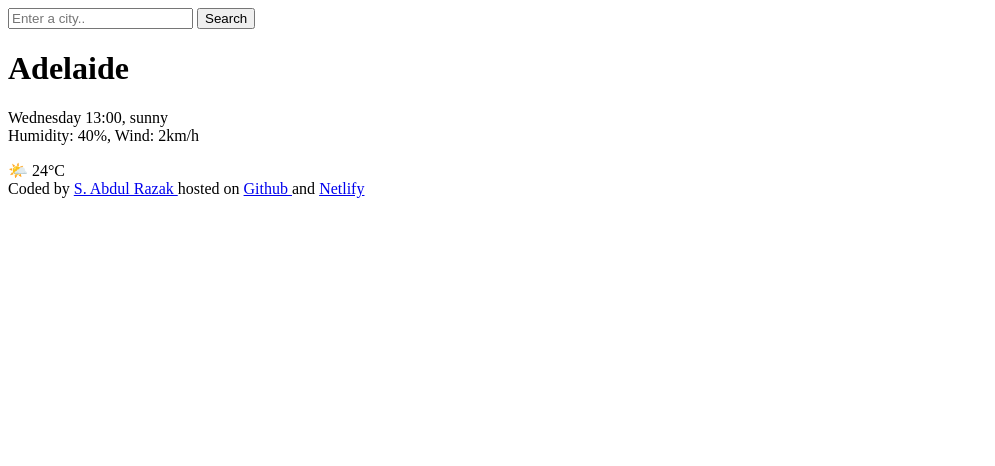
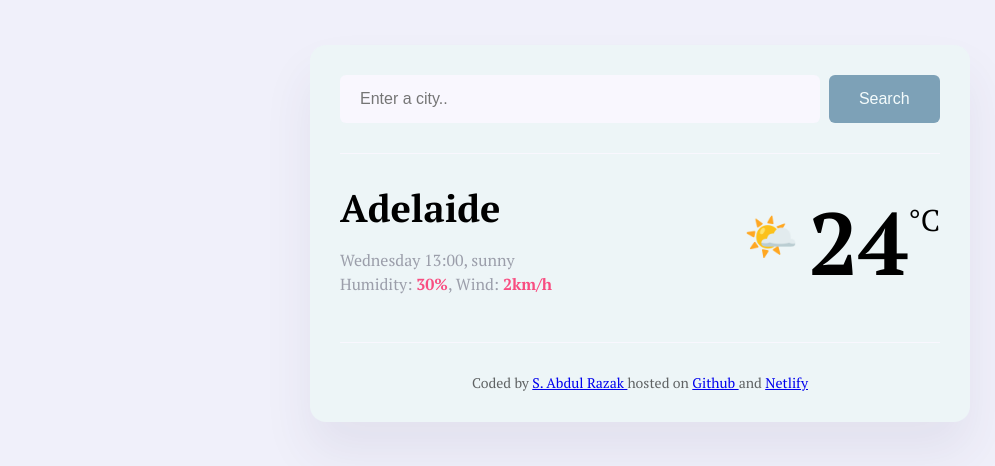
Before and after one commit to ShariXan/pluswk7weather, a plain HTML site: page index.html in a window 1280 px wide. Shown: the whole page, without its empty margins (0-995 px from the left). Drawn offline with Linux system fonts and the light colour scheme.

Commit message:
css styling & font added
colour scheme, display setup, styling and google font added to page

```diff
--- a/index.html
+++ b/index.html
@@ -3,36 +3,61 @@
   <head>
     <meta charset="UTF-8" />
     <meta name="viewport" content="width=device-width, initial-scale=1.0" />
-    <title>Plus Weather</title>
+    <link rel="preconnect" href="https://fonts.googleapis.com" />
+    <link rel="preconnect" href="https://fonts.gstatic.com" crossorigin />
+    <link
+      href="https://fonts.googleapis.com/css2?family=Merriweather:ital,wght@0,300;0,400;0,700;0,900;1,300;1,400;1,700;1,900&family=PT+Sans:ital,wght@0,400;0,700;1,400;1,700&family=PT+Serif:ital,wght@0,400;0,700;1,400;1,700&display=swap"
+      rel="stylesheet"
+    />
+
+    <link rel="stylesheet" href="src/style.css" />
+    <title>Vanilla Weather</title>
   </head>
   <body>
+    <div class="weather">
       <header>
-      <form>
-        <input type="search" placeholder="Enter a city.." required />
-        <input type="submit" value="Search" />
+        <form class="search-form">
+          <input
+            type="search"
+            placeholder="Enter a city.."
+            required
+            class="search-form-input"
+          />
+          <input type="submit" value="Search" class="search-form-button" />
         </form>
       </header>
       <main>
+        <div class="weather-data">
           <div>
-        <h1>Adelaide</h1>
-        <p>
+            <h1 class="weather-city">Adelaide</h1>
+            <p class="weather-details">
               Wednesday 13:00, sunny
               <br />
-          Humidity: 40%, Wind: 2km/h
+              Humidity: <strong>30%</strong>, Wind: <strong>2km/h</strong>
             </p>
           </div>
-      <div>🌤️ 24°C</div>
+          <div class="weather-temp-container">
+            <div class="weather-icon">🌤️</div>
+            <div class="weather-temp">24</div>
+            <div class="weatehr-unit">°C</div>
+          </div>
+        </div>
       </main>
 
       <footer>
         Coded by
-      <a href="https://github.com/ShariXan" target="_blank"> S. Abdul Razak </a>
+        <a href="https://github.com/ShariXan" target="_blank">
+          S. Abdul Razak
+        </a>
         hosted on
         <a href="https://github.com/ShariXan?tab=repositories" target="_blank">
           Github
         </a>
         and
-      <a href="https://pluswk7weather.netlify.app/" target="_blank"> Netlify</a>
+        <a href="https://pluswk7weather.netlify.app/" target="_blank">
+          Netlify</a
+        >
       </footer>
+    </div>
   </body>
 </html>
--- /dev/null
+++ b/src/style.css
@@ -0,0 +1,94 @@
+body {
+  background-color: #f0f0fa;
+  font-family: "PT Serif", serif;
+  font-weight: 400;
+  font-style: normal;
+}
+
+.weather {
+  background-color: rgb(236, 246, 255);
+  background: rgb(237, 245, 247);
+  max-width: 600px;
+  margin: 45px auto;
+  box-shadow: 0 30px 50px rgba(65, 50, 100, 0.08);
+  border-radius: 16px;
+  padding: 30px;
+}
+
+header {
+  border-bottom: 1px solid #f9f7fe;
+  padding: 0 0 30px 0;
+}
+
+.search-form-input {
+  background-color: #f9f7fe;
+  border: none;
+  border-radius: 6px;
+  width: 80%;
+  font-size: 16px;
+  padding: 15px 20px;
+}
+
+.search-form-button {
+  background: #7da1b7;
+  padding: 15px 30px;
+  border: none;
+  font-size: 16px;
+  margin-left: 5px;
+  border-radius: 6px;
+  color: rgb(245, 252, 252);
+}
+
+main {
+  padding: 30px 0;
+}
+
+.weather-data {
+  display: flex;
+  justify-content: space-between;
+}
+
+.weather-city {
+  margin: 0;
+  font-size: 38px;
+  line-height: 48px;
+}
+
+.weather-details {
+  font-size: 16px;
+  color: rgba(32, 27, 55, 0.4);
+  line-height: 24px;
+  font-weight: 500;
+}
+
+.weather-details strong {
+  color: #f84d81;
+}
+
+.weather-temp-container {
+  display: flex;
+}
+
+.weather-icon {
+  font-size: 44px;
+  margin-top: 22px;
+}
+
+.weather-temp {
+  font-size: 88px;
+  margin-left: 10px;
+  font-weight: bold;
+}
+
+.weatehr-unit {
+  margin-top: 16px;
+  font-size: 30px;
+}
+
+footer {
+  border-top: 1px solid #f9f7fe;
+  padding: 30px 0 0 0;
+  text-align: center;
+  font-size: 14px;
+  color: rgba(0, 0, 0, 0.6);
+}
```
Lines whose indentation alone changed are shown as unchanged.
